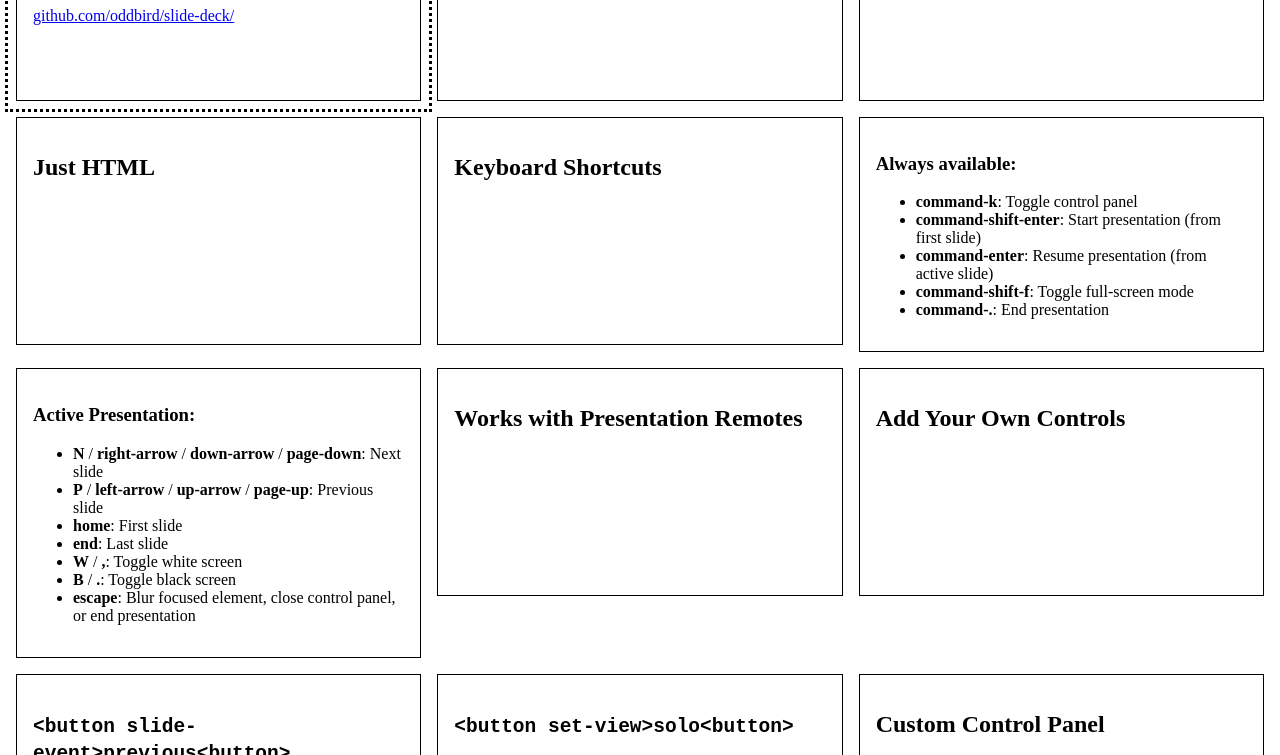
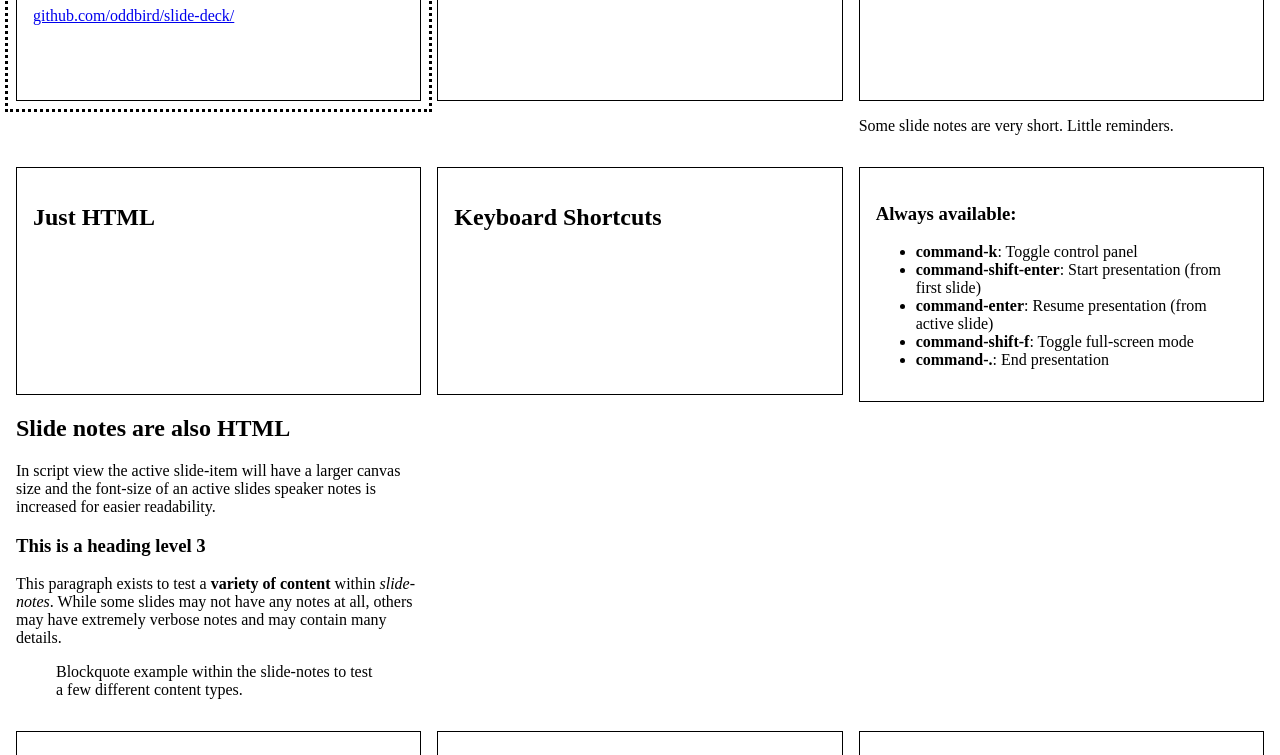
Before and after one commit to oddbird/slide-deck, a website: page index.html in a window 1280 px wide. Shown: the part 143-898 px from the top of the page. Drawn offline with Linux system fonts and the light colour scheme.

Commit message:
styles for slide-item in script view

```diff
--- a/index.html
+++ b/index.html
@@ -18,8 +18,49 @@
         </p>
       </header>
       <div><h2>No Dependencies</h2></div>
-      <div><h2>Progressive Enhancement</h2></div>
-      <div><h2>Just HTML</h2></div>
+      <div>
+        <div slide-canvas>
+          <h2>Progressive Enhancement</h2>
+        </div>
+        <div slide-note>
+          <p>
+            Some slide notes are very short. Little reminders.
+          </p>
+        </div>
+      </div>
+      <div>
+        <div slide-canvas>
+          <h2>Just HTML</h2>
+        </div>
+        <div slide-note>
+          <h2>
+            Slide notes are also HTML
+          </h2>
+          <p>
+            In script view the active slide-item will have a larger canvas size
+            and the font-size of an active slides speaker notes is increased
+            for easier readability.
+          </p>
+
+          <h3>
+            This is a heading level 3
+          </h3>
+
+          <p>
+            This paragraph exists to test a <strong>variety of content</strong>
+            within <em>slide-notes</em>. While some slides may not have any
+            notes at all, others may have extremely verbose notes and may
+            contain many details.
+          </p>
+
+          <blockquote>
+            <p>
+              Blockquote example within the slide-notes to test a few different
+              content types.
+            </p>
+          </blockquote>
+        </div>
+      </div>
       <div><h2>Keyboard Shortcuts</h2></div>
       <div>
         <h3>Always available:</h3>
--- a/slide-deck.css
+++ b/slide-deck.css
@@ -14,6 +14,7 @@ slide-deck {
   }
 
   &[slide-view=grid] {
+    --slide-note-margin-block: var(--gap);
     grid-template-columns: repeat(auto-fill, minmax(min(50ch, 100%), 1fr));
   }
 
@@ -25,11 +26,10 @@ slide-deck {
     display: grid;
     grid-template-columns: 65ch 1fr;
 
-    [slide-container] {
+    [slide-item='container'] {
       display: grid;
       grid-column: 1 / -1;
       grid-template-columns: subgrid;
-      scroll-margin-block: var(--target-margin);
     }
 
     [slide-canvas] {
@@ -41,16 +41,12 @@ slide-deck {
       font-size: var(--note-font-size, 120%);
       grid-column: 2;
       max-width: 65ch;
-      padding: var(--gap);
+      padding-inline: var(--gap);
     }
 
-    [slide-canvas]:target,
-    [slide-container]:target [slide-canvas] {
+    [slide-item]:target {
+      --note-font-size: 160%;
       --scaled-slide: 1;
-    }
-
-    [slide-container]:target {
-      --note-font-size: 150%;
     }
   }
 
@@ -65,8 +61,12 @@ slide-deck {
     --blank-color: white;
   }
 
-  [slide-canvas]:target,
-  [slide-container]:target [slide-canvas] {
+  [slide-item] {
+    scroll-margin-block: var(--target-margin);
+  }
+
+  [aria-current='true'][slide-canvas],
+  [aria-current='true'] [slide-canvas] {
     outline: var(--target-outline);
     outline-offset: var(--target-outline-offset);
   }
@@ -78,11 +78,10 @@ slide-deck {
     container: slide-item / inline-size;
     min-height: var(--slide-height);
     padding: var(--gap);
-    scroll-margin-block: var(--target-margin);
   }
 
   [slide-note] {
-    margin-block: var(--gap);
+    margin-block: var(--slide-note-margin-block);
   }
 
   &::part(control-panel) {
```
